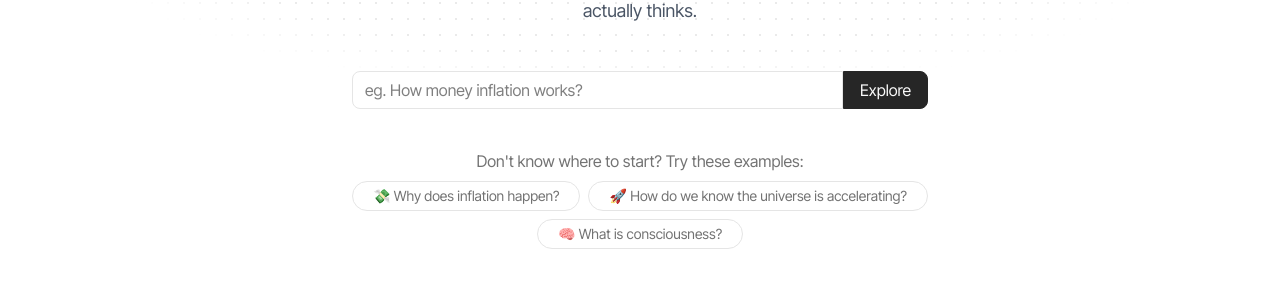
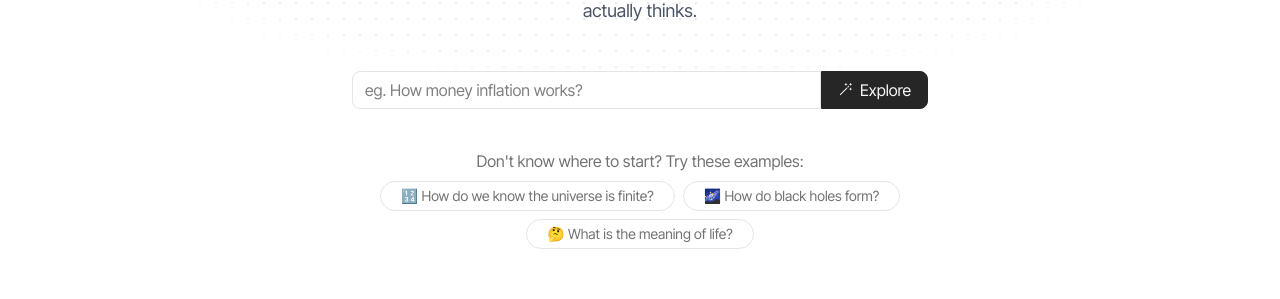
Before and after one commit to michahl/nodal, a Next.js app: page / in a window 1280 px wide. Shown: the part 225-524 px from the top of the page. Built offline with nearby package versions, Linux system fonts and the light colour scheme; no server answers.

Commit message:
update styling

```diff
--- a/src/components/main/explore.tsx
+++ b/src/components/main/explore.tsx
@@ -1,8 +1,8 @@
 "use client";
 
 import { useState, useEffect, useRef, use } from "react";
-import { CheckIcon, Cross2Icon } from "@radix-ui/react-icons";
-import { Dialog, DialogContent, DialogDescription, DialogContext } from "../ui/dialog";
+import { CheckIcon, Cross2Icon, MagicWandIcon } from "@radix-ui/react-icons";
+import { DialogContent, DialogDescription, DialogContext } from "../ui/dialog";
 import { useRouter } from "next/navigation";
 import { toast } from "../ui/sonar";
 import { motion, AnimatePresence } from "framer-motion";
@@ -15,23 +15,18 @@ const examples = [
     "🌌 How do black holes form?",
     "🤔 What is the meaning of life?",
     "🌐 How does the internet work?",
-    "🧲 What is the theory of relativity?",
     "💉 How do vaccines work?",
     "⏳ What is the nature of time?",
     "🔭 How do we know the universe is expanding?",
     "🧬 What is the origin of life?",
     "🌍 How do we know the Earth is round?",
     "🌀 What is the nature of reality?",
-    "⚡ How do we know the speed of light is constant?",
     "🧘 What is the nature of consciousness?",
     "🌌 What is the nature of space?",
     "🔢 How do we know the universe is finite?",
     "🪐 What is the nature of matter?",
-    "🌠 How do we know the universe is homogeneous?",
     "🔥 What is the nature of energy?",
-    "🔄 How do we know the universe is isotropic?",
     "🌑 What is the nature of gravity?",
-    "🚀 How do we know the universe is accelerating?",
     "🌑 What is the nature of dark matter?",
     "📏 How do we know the universe is flat?",
     "🌑 What is the nature of dark energy?",
@@ -42,6 +37,11 @@ export default function Explore() {
     const [step, setStep] = useState(0);
     const [question, setQuestion] = useState("");
     const [showAuthDialog, setShowAuthDialog] = useState(false);
+    const [example, setExamples] = useState(examples
+        .slice(0)
+        .sort(() => 0.5 - Math.random())
+        .slice(0, 3)
+    );
 
     // Create refs to store dialog methods
     const processingDialogRef = useRef<{openDialog?: () => void; closeDialog?: () => void}>({});
@@ -214,8 +214,9 @@ export default function Explore() {
                     />
                     <button
                         type="submit"
-                        className="cursor-pointer text-neutral-50 border border-neutral-800 bg-neutral-800 px-4 py-1.5 rounded-r-lg hover:bg-neutral-600 hover:border-neutral-600"
+                        className="group cursor-pointer flex items-center gap-2 text-neutral-50 border border-neutral-800 bg-neutral-800 px-4 py-1.5 rounded-r-lg hover:bg-neutral-800/95 hover:border-neutral-800/95 transition-colors duration-200 ease-out"
                     >
+                        <MagicWandIcon className="group-hover:rotate-6 transition-transform duration-400 ease-in-out w-3.5 h-3.5" />
                         Explore
                     </button>
                 </form>
@@ -226,10 +227,7 @@ export default function Explore() {
                 </p>
                 <div className="w-full flex flex-wrap items-center justify-center gap-2">
                     {
-                        examples
-                            .slice(0)
-                            .sort(() => 0.5 - Math.random())
-                            .slice(0, 3)
+                        example
                             .map((example, index) => (
                                 <button
                                     key={index}
```
